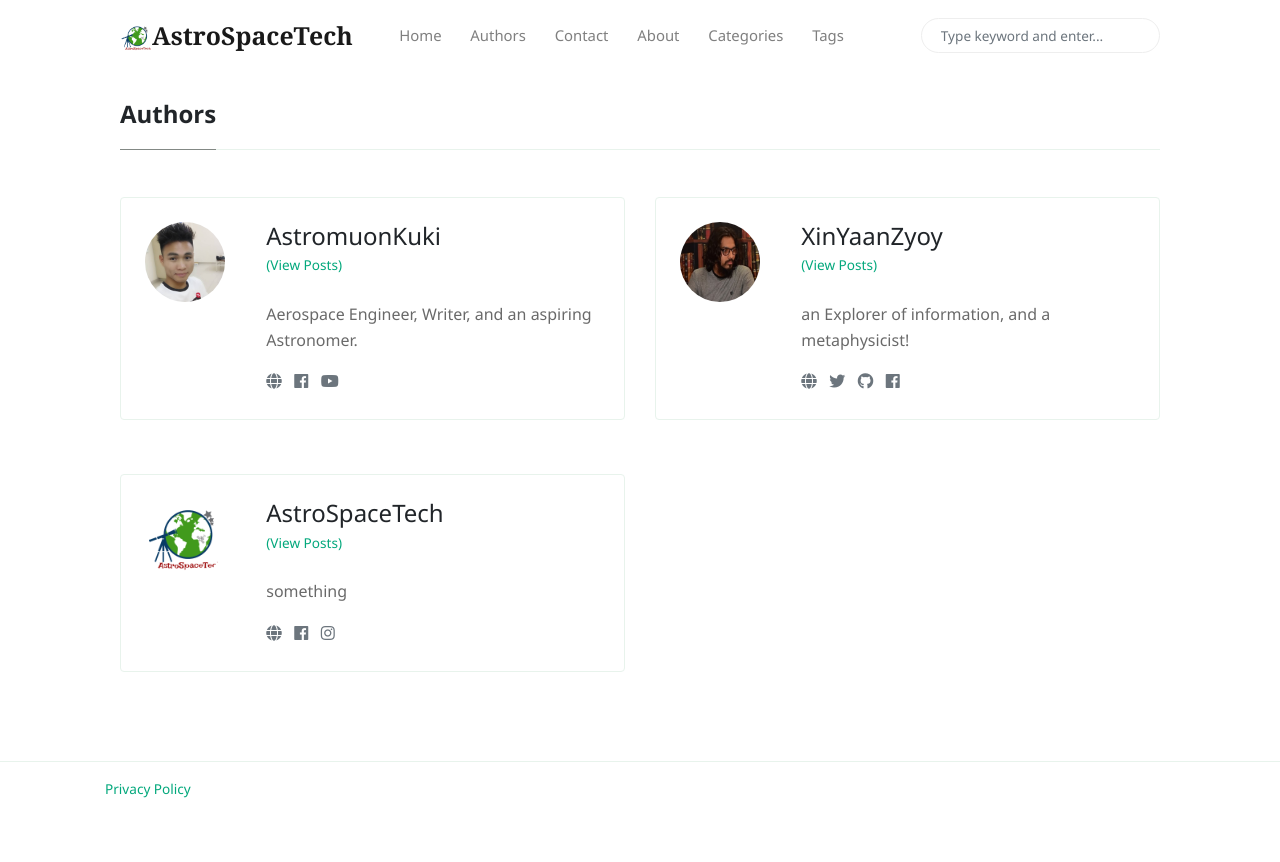
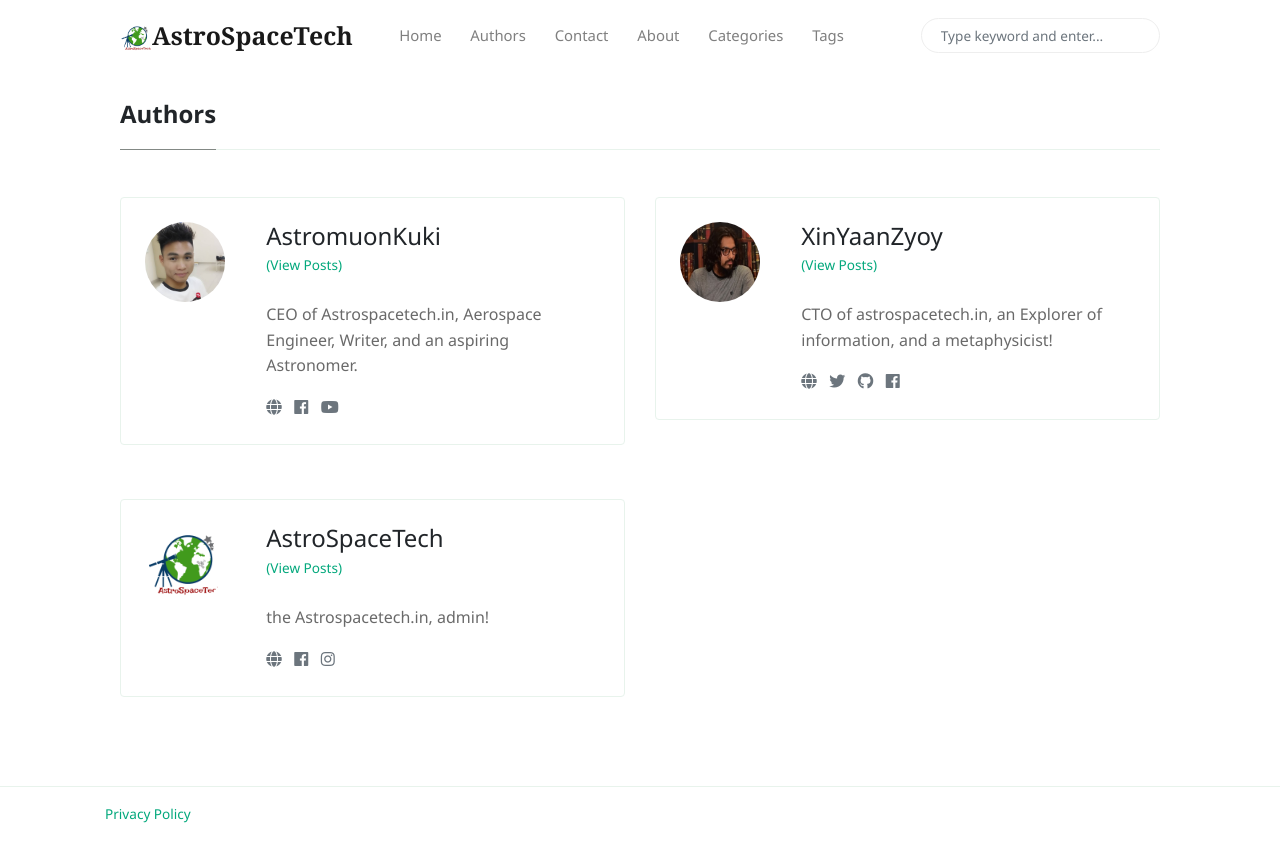
Before and after one commit to AstroSpaceTech/AstroSpaceTech.github.io, a Jekyll site: the page built from _pages/authors-list.html, in a window 1280 px wide. Shown: the top 862 px of the page. Built offline with Jekyll 4.4.1, drawn with Linux system fonts in a browser that asks for light colours; nearby versions of some CDN libraries.

Commit message:
Update _config.yml

```diff
--- a/_config.yml
+++ b/_config.yml
@@ -23,7 +23,7 @@ authors:
       name: AstromuonKuki
       site: https://blog.astrospacetech.in
       avatar: ../assets/images/avatars/AstroMuonKuki.jpg
-      bio: Aerospace Engineer, Writer, and an aspiring Astronomer.
+      bio: CEO of Astrospacetech.in, Aerospace Engineer, Writer, and an aspiring Astronomer.
       email: kuki@astrospacetech.in
       youtube: https://www.youtube.com/channel/UC7GqCFeK4-9yo_CsXmckIxQ
       facebook: https://facebook.com/AstroSpaceTech/
@@ -32,7 +32,7 @@ authors:
       name: XinYaanZyoy
       site: https://XinYaanZyoy.github.io
       avatar: ../assets/images/avatars/XinYaanZyoy.png
-      bio: an Explorer of information, and a metaphysicist!
+      bio: CTO of astrospacetech.in, an Explorer of information, and a metaphysicist!
       email: tech@astrospacetech.in
       twitter: https://twitter.com/XinYaanZyoy
       github: https://github.com/XinYaanZyoy
@@ -42,7 +42,7 @@ authors:
       name: AstroSpaceTech
       site: "/"
       avatar: ../assets/images/logo.png
-      bio: something
+      bio: the Astrospacetech.in, admin!
       email: admin@astrospacetech.in
       instagram: https://instagram.com/astrospacetech
       facebook: https://facebook.com/AstroSpaceTech.in
```
